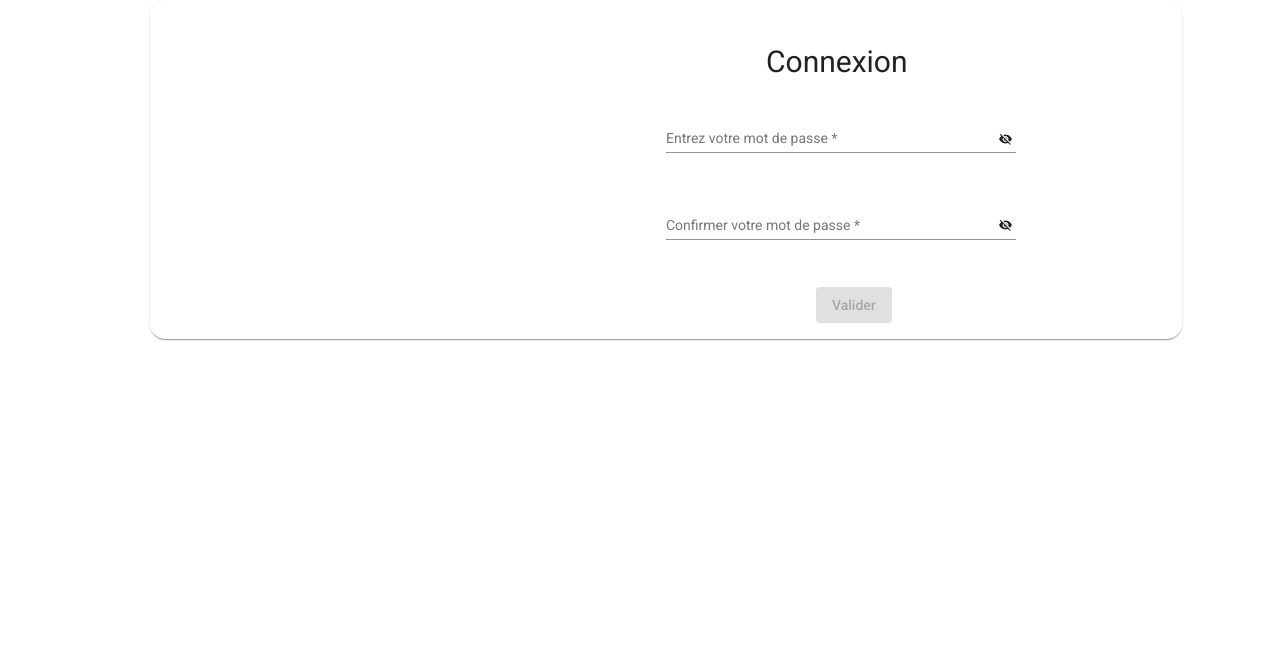
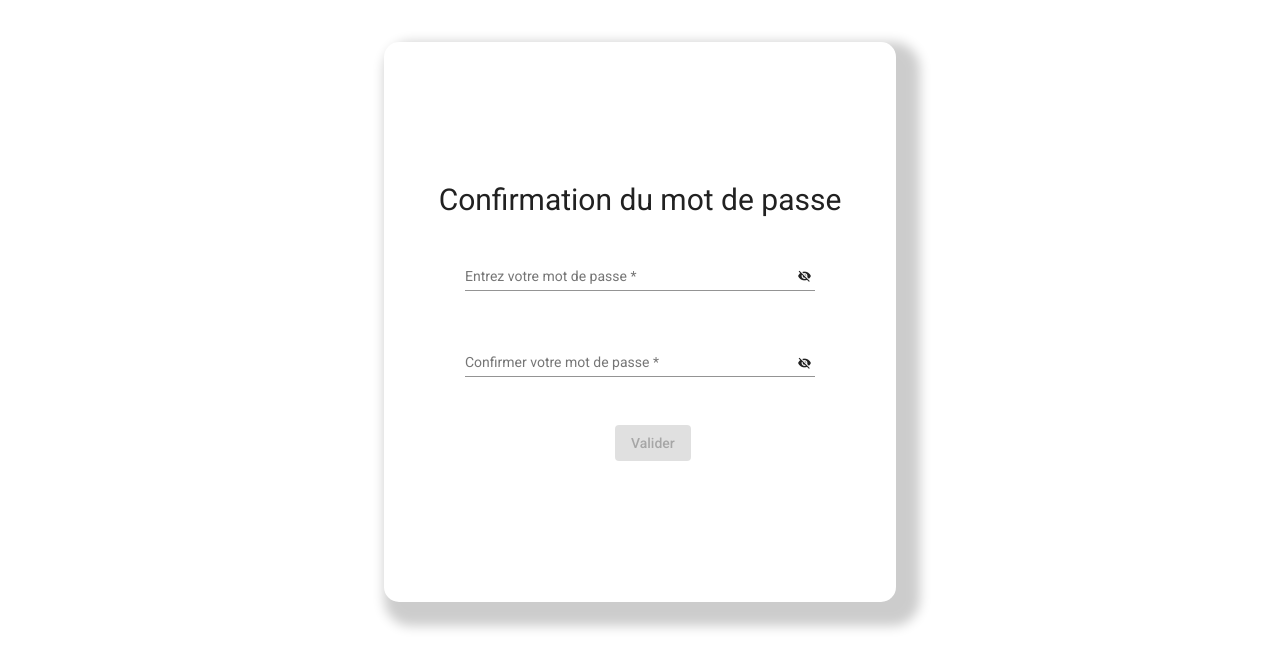
Before and after one commit to Bootcamp2020/skillful_network, an Angular app in the folder skillful_network_client/: page /password in a window 1280 px wide. Shown: the top 668 px of the page. Built offline with nearby package versions, Linux system fonts and the light colour scheme; no server answers.

Commit message:
La partie fonctionnelle du formulaire est prête ainsi que la requête serveur

```diff
--- a/skillful_network_client/src/app/password-confirmation/password-confirmation.component.html
+++ b/skillful_network_client/src/app/password-confirmation/password-confirmation.component.html
@@ -1,33 +1,42 @@
 
-
-<mat-card id="card-form-password">
-    <form [formGroup]="formPost" (ngSubmit)="onSubmit()" id="passwordform">
-        <h1 id="titleform">Connexion</h1>
+<section id="div-principal">
+    <mat-card id="card-form-password" fxLayoutAlign="center center">
+        <form [formGroup]="formPost" (ngSubmit)="onSubmit()" id="passwordform" fxLayout="column" fxLayoutAlign="center center">
+            <h1 id="titleform">Confirmation du mot de passe</h1>
             <div class="example-container">
-            <mat-form-field id="input1">
+                <mat-form-field class="input-password">
                     <mat-label>Entrez votre mot de passe</mat-label>
-            <input matInput [type]="hide1 ? 'password' : 'text'" formControlName="password">
-            <button mat-icon-button matSuffix (click)="hide1 = !hide1" [attr.aria-label]="'Hide password'" [attr.aria-pressed]="hide" type="button">
-            <mat-icon>{{hide1 ? 'visibility_off' : 'visibility'}}</mat-icon>
+                    <input matInput [type]="hidePassword ? 'password' : 'text'" formControlName="password">
+                    <button mat-icon-button matSuffix (click)="hidePassword = !hidePassword" [attr.aria-label]="'Hide password'" [attr.aria-pressed]="hidePassword" type="button">
+                    <mat-icon>{{hidePassword? 'visibility_off' : 'visibility'}}</mat-icon>
                     </button>
+                    <!-- Affichage du message d'erreur si l'input ne respecte pas le pattern -->
                     <mat-error *ngIf="formPost.get('password').hasError('pattern')">
                         Le mot de passe requiert au moins 8 caractères, une lettre majescule, une lettre minuscule et un nombre.
                     </mat-error>
                 </mat-form-field><br>
 
-            <mat-form-field id="input2">
+                <mat-form-field class="input-confirm-password">
                     <mat-label>Confirmer votre mot de passe</mat-label>
-                <input matInput [type]="hide2 ? 'password' : 'text'" formControlName="confirmpassword">
-                <button mat-icon-button matSuffix (click)="hide2 = !hide2" [attr.aria-label]="'Hide password'" [attr.aria-pressed]="hide" type="button">
-                <mat-icon>{{hide2 ? 'visibility_off' : 'visibility'}}</mat-icon>
+                    <input matInput [type]="hideConfirmPassword ? 'password' : 'text'" formControlName="confirmPassword">
+                    <button mat-icon-button matSuffix (click)="hideConfirmPassword = !hideConfirmPassword" [attr.aria-label]="'Hide password'" [attr.aria-pressed]="hideConfirmPassword" type="button">
+                    <mat-icon>{{hideConfirmPassword ? 'visibility_off' : 'visibility'}}</mat-icon>
                     </button>
+                     <!-- Affichage du message d'erreur si l'input ne respecte pas le pattern -->
+                    <mat-error *ngIf="formPost.get('confirmPassword').hasError('pattern') ">
+                        Le mot de passe requiert au moins 8 caractères, une lettre majescule, une lettre minuscule et un nombre. <br>
+                    </mat-error>
                 </mat-form-field>
 
-
                 <div class="example-button-row">
-                <button mat-raised-button color="primary" [disabled]="formPost.invalid" id="validbutton">Valider</button>
-
+                    <!-- On désactive le bouton si le formulaire n'est pas bien rempli -->
+                    <button mat-raised-button color="primary" [disabled]="formPost.invalid" id="valid-button">Valider</button>
                 </div>
+                <!-- Affichage du message si les deux mots de passe ne sont pas identiques -->
+                <mat-error *ngIf="formPost.hasError('notSame')">
+                    Les deux mots de passe doivent être identiques.
+                </mat-error>
             </div>
         </form>
     </mat-card>
+</section>
--- a/skillful_network_client/src/app/password-confirmation/password-confirmation.component.scss
+++ b/skillful_network_client/src/app/password-confirmation/password-confirmation.component.scss
@@ -1,33 +1,28 @@
 #card-form-password{
-    // color: grey;
+
+    max-width: 40%;
+    min-height: 40em;
+    padding: 2rem;
+    background-color: #fff;
+    margin: 3em auto;
+    box-shadow: 12px 12px 12px 12px rgba(0.2, 0.2, 0.2, 0.2);
     border-radius: 15px;
-    // box-shadow: 5px #888888;
-    background-color: white;
-    width:1000px;
-    margin-left: 150px;
-    margin-right: 150px;
 
 }
 
-#passwordform{
-    margin-top: 30px;
-    margin-left: 500px;
-}
-#input1{
+.input-password{
     width:350px;
     margin-top: 20px;
 
 }
-#input2{
+.input-confirm-password{
     width:350px;
     margin-top: 30px;
 }
-#validbutton{
+#valid-button{
     margin-top: 30px;
     margin-left: 150px;
 }
 #titleform{
-
- margin-left: 100px;
  font-size: 30px;
 }
--- a/skillful_network_client/src/app/password-confirmation/password-confirmation.component.ts
+++ b/skillful_network_client/src/app/password-confirmation/password-confirmation.component.ts
@@ -1,6 +1,9 @@
+import { Router } from '@angular/router';
+import { UserService } from './../shared/services/user.service';
+import { ApiHelperService } from './../shared/services/api-helper.service';
 import { Component, OnInit } from '@angular/core';
 import { FormBuilder, FormGroup, Validators } from '@angular/forms';
-import { RegisterpasswordeService } from '../shared/services/registerpassworde.service';
+import { User } from '../shared/models/user';
 
 @Component({
   selector: 'app-password-confirmation',
@@ -9,38 +12,54 @@ import { RegisterpasswordeService } from '../shared/services/registerpassworde.s
 })
 export class PasswordConfirmationComponent implements OnInit {
   public formPost: FormGroup;
-  private _passwordRegex ="^(?=.*[a-z])(?=.*[A-Z])(?=.*\\d)[a-zA-Z\\d]{8,}$";
-  // hide = true;
-  public hide1 = true;
-  public hide2 = true;
+  // Définition du Regex pour l'input password
+  private _passwordRegex = "^(?=.*[a-z])(?=.*[A-Z])(?=.*\\d)[a-zA-Z\\d]{8,}$";
+  public hidePassword = true;
+  public hideConfirmPassword = true;
+  public error: boolean;
+  user: User;
 
-  constructor(private fb: FormBuilder, private registerpassword:RegisterpasswordeService ) { }
+  constructor(private fb: FormBuilder, private api: ApiHelperService, private UserService: UserService, private router: Router) {
+    const random = Math.floor(Math.random() * (100));
+    this.user = new User({ id: random });
+  }
 
   ngOnInit(): void {
     this._buildForm();
   }
+
   public onSubmit() {
-    console.log("Radhwa is wonderfull");
-    this.registerpassword.registerpassword(this.formPost.value);
+    let id = this.user.id;
+    let pass = this.formPost.get('password').value;
+    // On vide le localStorage
+    localStorage.removeItem('token'); // test purpose : TODO Retirer
+    this.api.put({ endpoint: '/user/' + id, data: pass })
+      .then((id: number) => {
+        if (id === -1) {
+          this.error = true;
+        } else {
+          localStorage.setItem('token', 'X'); // TODO Gérer le token
+          // this.userService.actualUser = new User({id});
+          this.router.navigate(['/home']);
+        }
+      });
+
   }
-
 
   private _buildForm() {
     this.formPost = this.fb.group({
-
       password: ["", [Validators.pattern(this._passwordRegex), Validators.required]],
-
-
-      confirmpassword: ["", [Validators.pattern(this._passwordRegex),Validators.required]]
-    }, {validator: this.checkPasswords });
+      confirmPassword: ["", [Validators.pattern(this._passwordRegex), Validators.required]]
+    }, { validator: this.checkPasswords });
 
   }
 
+//  On vérifie que les deux mots de passe sont identiques
+  checkPasswords(group: FormGroup) { // here we have the 'passwords' group
+    let pass = group.get('password').value;
+    let confirmPass = group.get('confirmPassword').value;
+    if (confirmPass == "") return null;
 
-  checkPasswords(group: FormGroup) { // here we have the 'passwords' group
-  let pass = group.get('password').value;
-  let confirmPass = group.get('confirmpassword').value;
-
-  return pass === confirmPass ? null : { notSame: true }
+    return pass === confirmPass ? null : { notSame: true }
+  }
 }
-}
--- a/skillful_network_client/src/app/shared/services/registerpassworde.service.ts
+++ /dev/null
@@ -1,30 +0,0 @@
-import { Injectable } from '@angular/core';
-import { HttpClient } from "@angular/common/http";
-import { Router } from '@angular/router';
-
-@Injectable({
-  providedIn: 'root'
-})
-export class RegisterpasswordeService {
-
-  constructor(private http: HttpClient, private router: Router) { }
-
-
-
-  registerpassword(formdata){
-    this.http
-      .post("", formdata)
-      .toPromise()
-      .then(data => {
-        console.log(data);
-        console.log(data['success']);
-        if(data['success']){
-          console.log(data);
-          this.router.navigate(['/home']);
-        }
-      })
-      .finally(() => {
-
-      });
-  }
-}
```
Also changed, not shown: 1 other file (tests, documents, lock files or other folders). Lines whose indentation alone changed are shown as unchanged.
